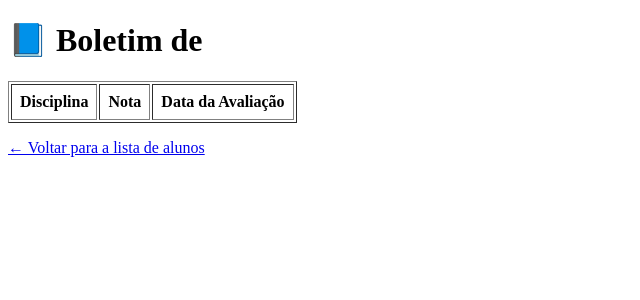
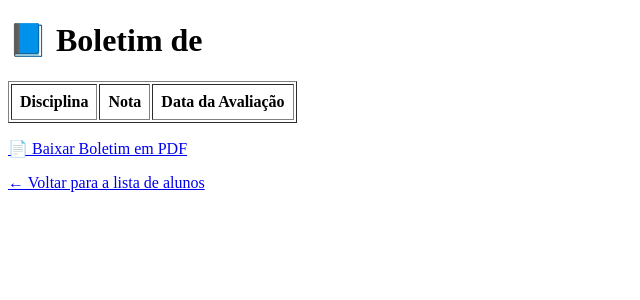
Before and after one commit to Simei007/postgreSQL, a Flask app: page /boletim/1 in a window 1280 px wide. Shown: the top 300 px of the page, without its empty margins (0-640 px from the left). Run offline with Flask 3, Linux system fonts and the light colour scheme; lists and menus that the app fills with data are empty.

Commit message:
Corrige exportação de boletim em PDF com pdfkit e joinedload no SQLAlchemy

```diff
--- a/automacao_escolar/web_app/app.py
+++ b/automacao_escolar/web_app/app.py
@@ -2,16 +2,40 @@ import sys
 import os
 sys.path.append(os.path.abspath(os.path.join(os.path.dirname(__file__), '..')))
 
-# Arquivo principal do Flask
-from flask import Flask, render_template, request, redirect, url_for
-
+from flask import Flask, render_template, request, redirect, url_for, make_response
 from config import SessionLocal
 from models import Aluno, Nota, Disciplina
 from sqlalchemy.orm import joinedload
 from datetime import datetime
+import pdfkit
 
 app = Flask(__name__)
 
+# 📄 Exportar boletim em PDF
+@app.route('/boletim/<int:aluno_id>/pdf')
+def boletim_pdf(aluno_id):
+    session = SessionLocal()
+    aluno = session.query(Aluno).get(aluno_id)
+
+    # Carrega as notas com disciplina antes de fechar a sessão
+    notas = session.query(Nota)\
+        .options(joinedload(Nota.disciplina))\
+        .filter_by(aluno_id=aluno_id)\
+        .all()
+
+    html = render_template('boletim.html', aluno=aluno, notas=notas)
+    session.close()
+
+    # Caminho do wkhtmltopdf — ajuste se necessário
+    config = pdfkit.configuration(wkhtmltopdf=r'C:\Program Files\wkhtmltopdf\bin\wkhtmltopdf.exe')
+    pdf = pdfkit.from_string(html, False, configuration=config)
+
+    response = make_response(pdf)
+    response.headers['Content-Type'] = 'application/pdf'
+    response.headers['Content-Disposition'] = f'attachment; filename=boletim_{aluno.nome}.pdf'
+    return response
+
+# 🏠 Página inicial com lista de alunos
 @app.route('/')
 def index():
     session = SessionLocal()
@@ -19,14 +43,19 @@ def index():
     session.close()
     return render_template('index.html', alunos=alunos)
 
+# 📘 Boletim individual
 @app.route('/boletim/<int:aluno_id>')
 def boletim(aluno_id):
     session = SessionLocal()
     aluno = session.query(Aluno).filter_by(id=aluno_id).first()
-    notas = session.query(Nota).options(joinedload(Nota.disciplina)).filter_by(aluno_id=aluno_id).all()
+    notas = session.query(Nota)\
+        .options(joinedload(Nota.disciplina))\
+        .filter_by(aluno_id=aluno_id)\
+        .all()
     session.close()
     return render_template('boletim.html', aluno=aluno, notas=notas)
 
+# 📊 Dashboard com médias por disciplina
 @app.route('/dashboard')
 def dashboard():
     session = SessionLocal()
@@ -44,6 +73,7 @@ def dashboard():
     session.close()
     return render_template('dashboard.html', nomes=nomes, medias=medias)
 
+# 📝 Inserção de nota
 @app.route('/inserir-nota', methods=['GET', 'POST'])
 def inserir_nota():
     aluno_id = request.args.get('aluno_id', type=int)
@@ -69,5 +99,6 @@ def inserir_nota():
 
     return render_template('inserir_nota.html', aluno_id=aluno_id)
 
+# 🚀 Iniciar servidor
 if __name__ == '__main__':
     app.run(debug=True)
--- a/automacao_escolar/web_app/templates/boletim.html
+++ b/automacao_escolar/web_app/templates/boletim.html
@@ -26,6 +26,10 @@
         </tbody>
     </table>
 
+   <p>
+    <a href="/boletim/{{ aluno.id }}/pdf">📄 Baixar Boletim em PDF</a>
+</p>
+
     <p><a href="/">← Voltar para a lista de alunos</a></p>
 </body>
 </html>
```
